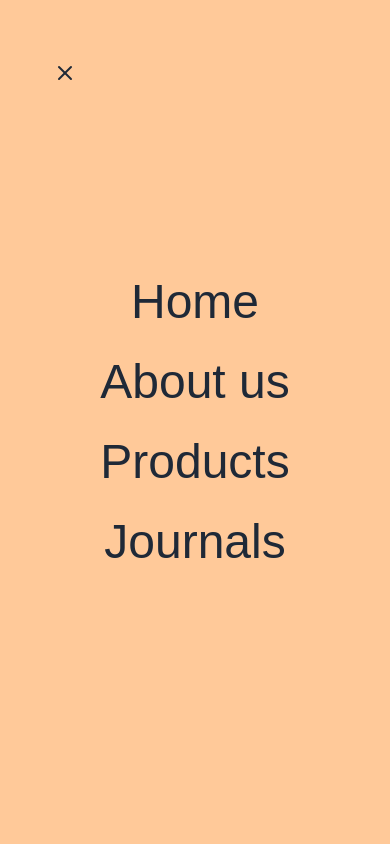
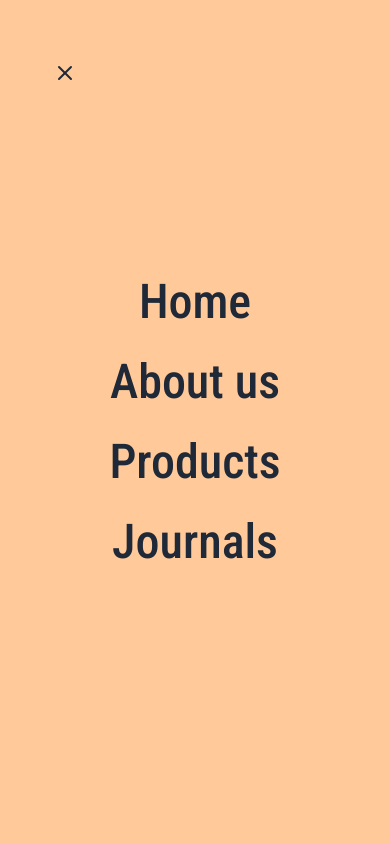
Before and after one commit to SheikhArman100/Baking-Tales-v2.0, a Next.js app in the folder frontend/: page /about in a window 390 px wide. Both pictures are taken after a click on the button 65 px from the left and 73 px from the top of the page. Shown: the top 844 px of the page. Built offline with nearby package versions, Linux system fonts and the light colour scheme; a web font is replaced by a local one.

Commit message:
mobile navbar font change

```diff
--- a/frontend/Components/header/MobileNav.js
+++ b/frontend/Components/header/MobileNav.js
@@ -81,7 +81,7 @@ const MobileNav = () => {
               {navItems.map((item, index) => {
                 return (
                   <Link href={item.href} key={index} className="overflow-hidden  w-full py-2" >
-                    <motion.li variants={linkSlide} className="text-5xl font-medium  ">
+                    <motion.li variants={linkSlide} className="text-5xl font-medium font2 ">
                     {item.name}
                   </motion.li>
                   </Link>
```
